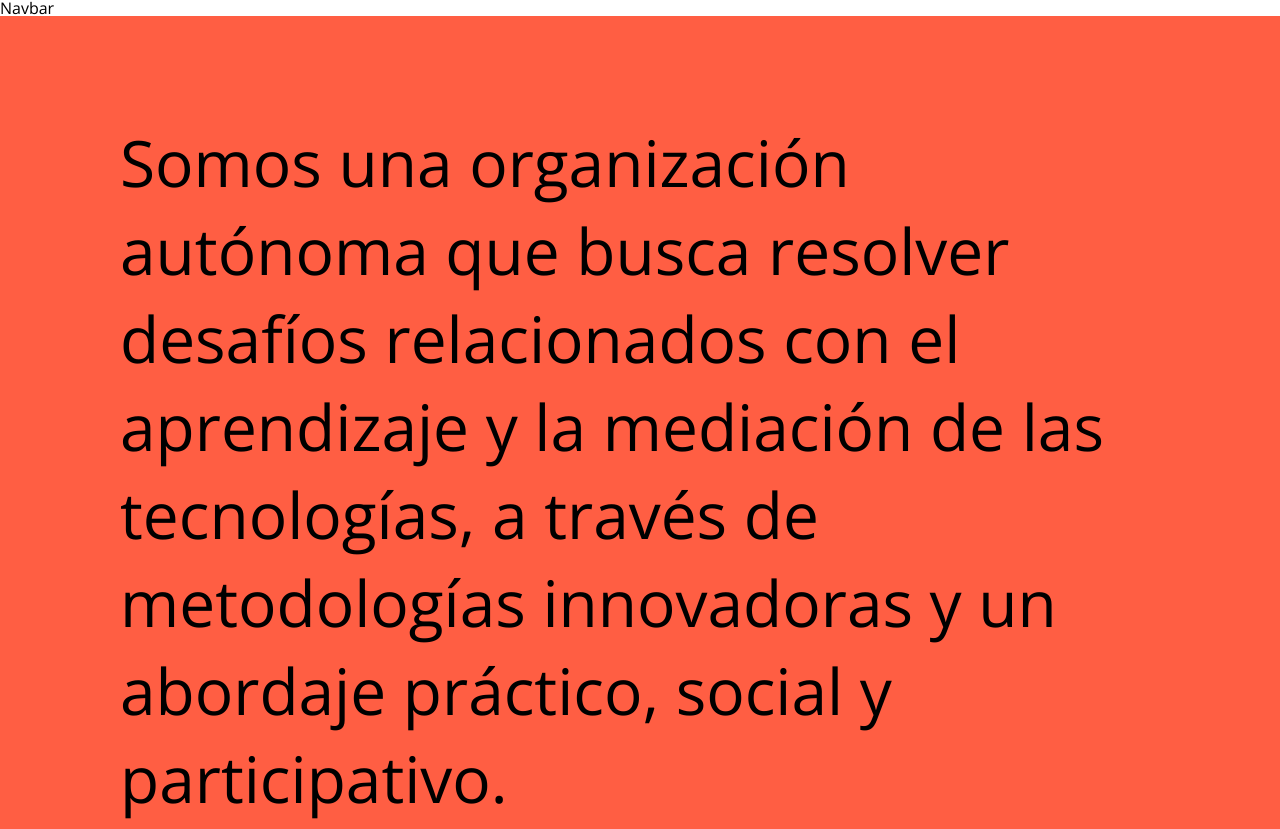
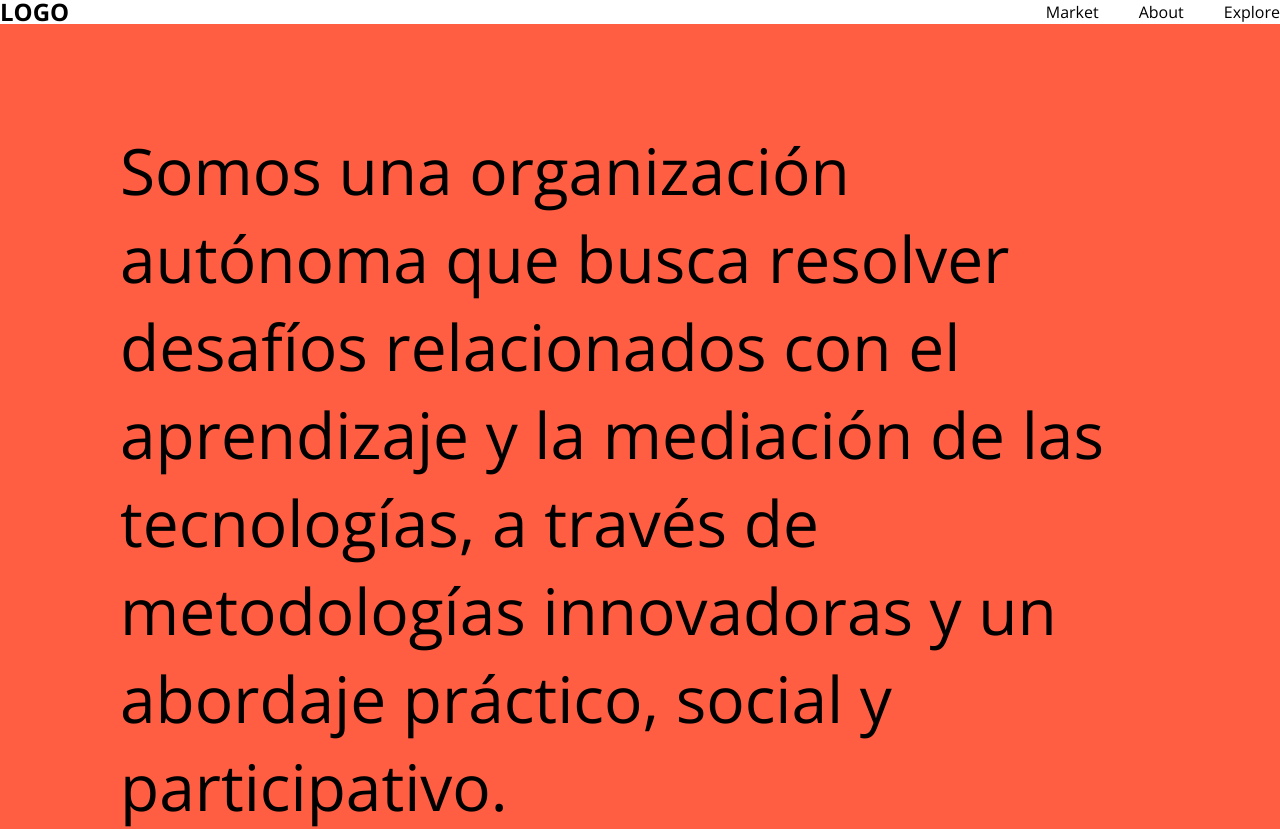
Before and after one commit to Arctic-T/boroa-test, a React (Vite) app: page / in a window 1280 px wide. Shown: the top 829 px of the page. Built offline with nearby package versions, Linux system fonts and the light colour scheme.

Commit message:
initial approach on navbar

```diff
--- a/src/components/Navbar.jsx
+++ b/src/components/Navbar.jsx
@@ -1,5 +1,12 @@
 export default function Navbar() {
   return (
-    <p>Navbar</p>
-  )
+    <nav class="navbar">
+      <h1 class="nav-logo">LOGO</h1>
+      <ul class="navbar-links">
+        <li>Market</li>
+        <li>About</li>
+        <li>Explore</li>
+      </ul>
+    </nav>
+  );
 }
--- /dev/null
+++ b/src/styles/navbar.scss
@@ -0,0 +1,12 @@
+.navbar {
+  display: flex;
+  align-items: center;
+  justify-content: space-between;
+}
+
+.navbar-links {
+  list-style-type: none;
+  display: flex;
+  align-items: center;
+  gap: 40px;
+}
--- a/src/styles/styles.scss
+++ b/src/styles/styles.scss
@@ -1,4 +1,5 @@
 @use "./reset.scss";
+@use "./navbar.scss";
 @use "./text-full-width.scss";
 @use "./slider.scss";
 @use "./repository.scss";
```
